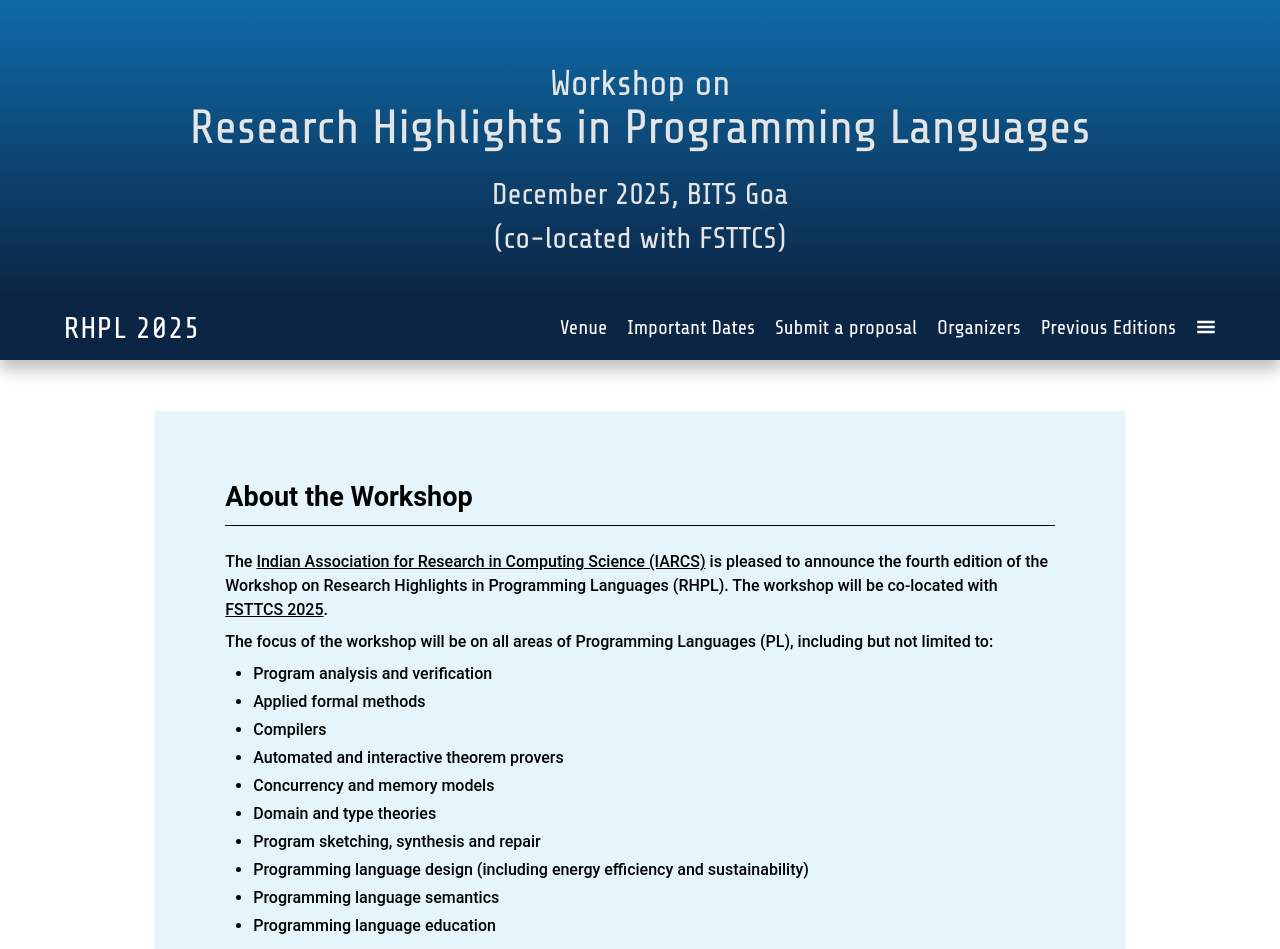
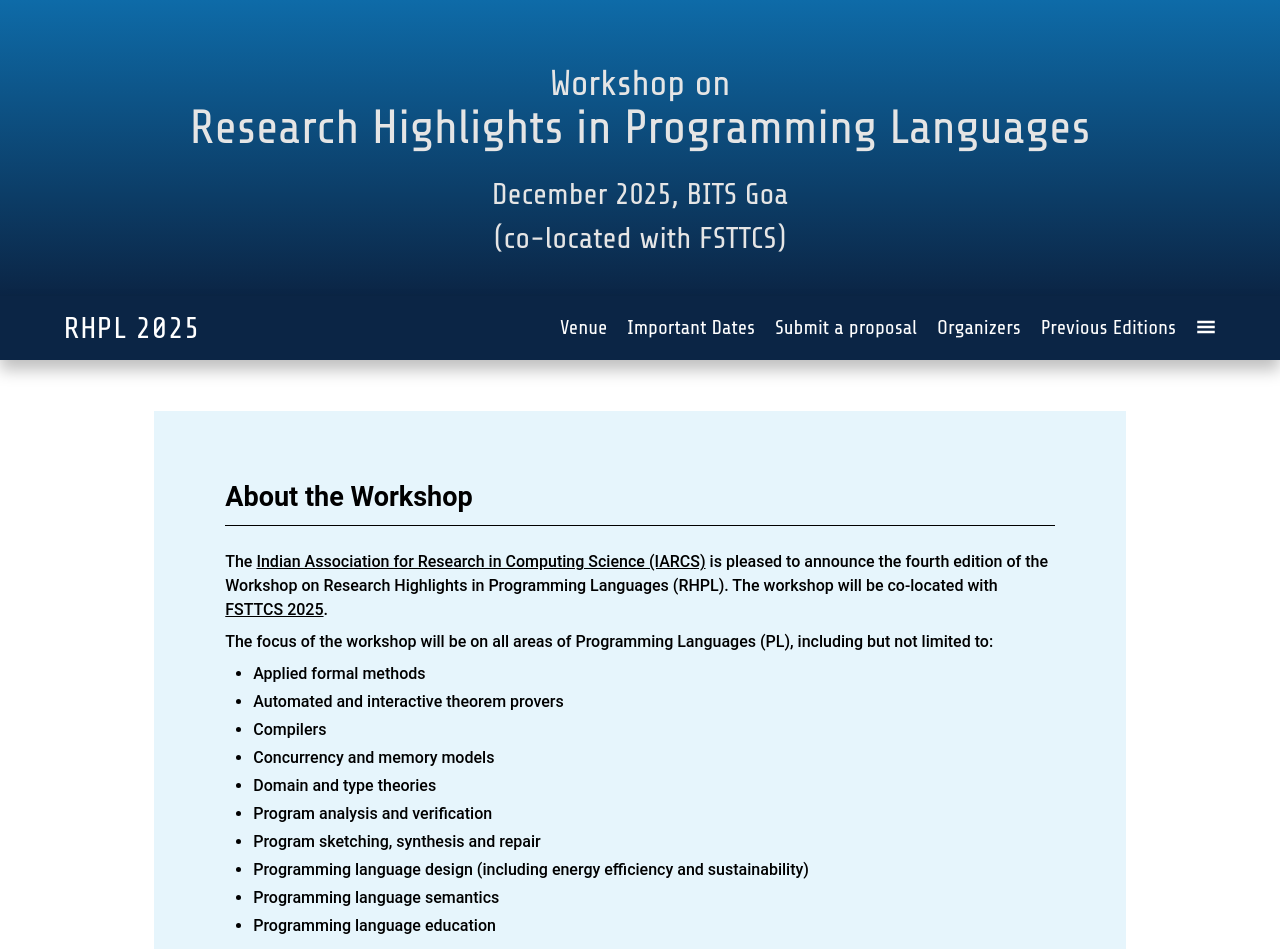
Before and after one commit to RajivDalal/RHPL, a React (Vite) app in the folder rhpl-web/: page / in a window 1280 px wide. Shown: the top 949 px of the page. Built offline with nearby package versions, Linux system fonts and the light colour scheme; a web font is replaced by a local one.

Commit message:
Fixed typos

```diff
--- a/rhpl-web/src/pages/home.jsx
+++ b/rhpl-web/src/pages/home.jsx
@@ -16,22 +16,22 @@ const Home = () => {
 
         <ul className="space-y-1 list-disc ml-7">
           <li>
-            Program analysis and verification
-          </li>
-          <li>
             Applied formal methods
           </li>
           <li>
-            Compilers
+            Automated and interactive theorem provers
           </li>
           <li>
-            Automated and interactive theorem provers
+            Compilers
           </li>
           <li>
             Concurrency and memory models
           </li>
           <li>
             Domain and type theories
+          </li>
+          <li>
+            Program analysis and verification
           </li>
           <li>
             Program sketching, synthesis and repair
```
